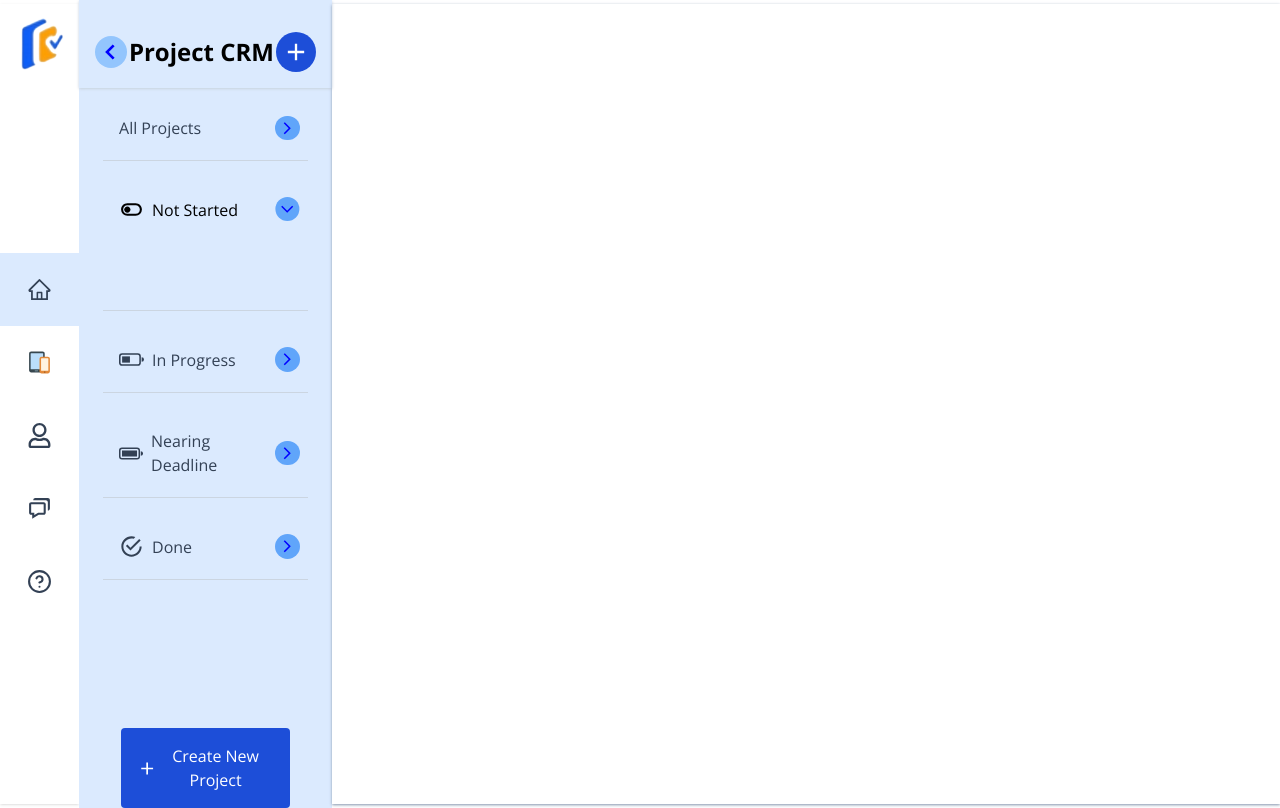
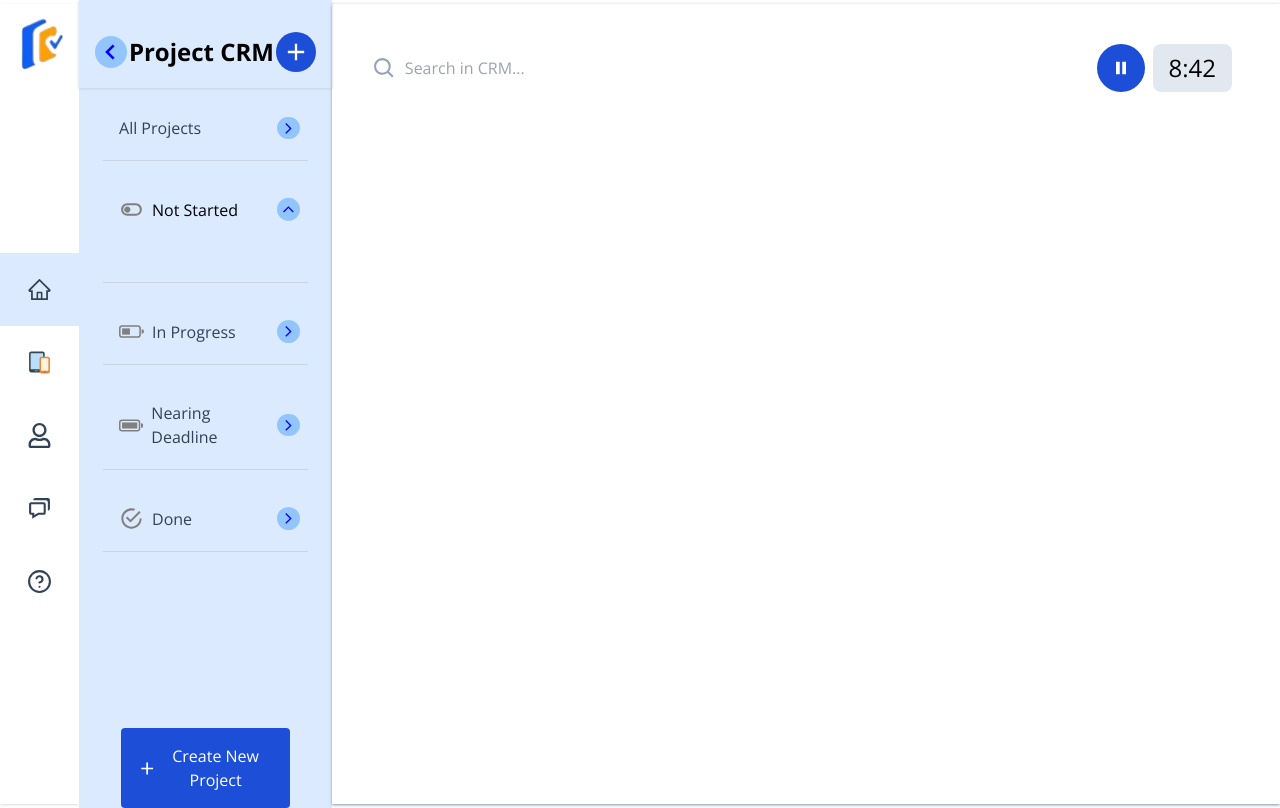
Before and after one commit to chidodev/fyde, a Next.js app: page / in a window 1280 px wide. Built offline with nearby package versions, Linux system fonts and the light colour scheme.

Commit message:
[fix]: Fix middlebar fonts and colors

```diff
--- a/src/components/MiddleBar/MiddleBar.tsx
+++ b/src/components/MiddleBar/MiddleBar.tsx
@@ -9,7 +9,6 @@ import MuiAccordionSummary, {
 import { styled } from '@mui/material/styles';
 import { useState } from 'react';
 import { BiChevronLeft, BiPlus } from 'react-icons/bi';
-import { BsFillTabletLandscapeFill } from 'react-icons/bs';
 
 const Accordion = styled((props: AccordionProps) => (
   <MuiAccordion disableGutters elevation={0} square {...props} />
@@ -24,7 +23,7 @@ const Accordion = styled((props: AccordionProps) => (
 
 const AccordionSummary = styled((props: AccordionSummaryProps) => (
   <MuiAccordionSummary
-    expandIcon={<ArrowForwardIosSharpIcon sx={{ fontSize: '0.9rem' }} />}
+    expandIcon={<ArrowForwardIosSharpIcon sx={{ fontSize: '0.8rem' }} />}
     {...props}
   />
 ))(({ theme }) => ({
@@ -32,11 +31,11 @@ const AccordionSummary = styled((props: AccordionSummaryProps) => (
   fontWeight: "bold",
   flexDirection: 'row',
   '& .MuiAccordionSummary-expandIconWrapper.Mui-expanded': {
-    transform: 'rotate(90deg)',
+    transform: 'rotate(-90deg)',
   },
   '& .MuiAccordionSummary-expandIconWrapper': {
     color: "blue",
-    background: "rgb(96 165 250 / 1)",
+    background: "rgb(147 197 253 / 1)",
     padding: '5px',
     borderRadius: "100%"
   },
@@ -47,7 +46,7 @@ const AccordionSummary = styled((props: AccordionSummaryProps) => (
 }));
 
 const AccordionDetails = styled(MuiAccordionDetails)(({ theme }) => ({
-  padding: theme.spacing(4),
+  padding: theme.spacing(1),
   color: "#999"
 }));
 
@@ -75,16 +74,16 @@ const MiddleBar = () => {
             items.map((item, index) => (
               <Accordion key={index} className='my-2 border-b border-slate-300' expanded={expanded === `panel${index}`} onChange={handleChange(`panel${index}`)}>
                 <AccordionSummary aria-controls={`panel${index}d-content`} id="panel1d-header">
-                  <Box className={`${expanded === ("panel" + index) ? "text-black" : "text-slate-700"} flex items-center`}>
-                    {item.icon && <item.icon className={`mr-2 `} size={25} />}
-                    <Typography className={`font-bold `}>{item.heading}</Typography>
+                  <Box className={`flex items-center`}>
+                    {item.icon && <item.icon color='grey' className={`mr-2 `} size={25} />}
+                    <Typography className={`font-bold ${expanded === ("panel" + index) ? "text-black" : "text-slate-700"} `}>{item.heading}</Typography>
                   </Box>
                 </AccordionSummary>
                 <AccordionDetails>
-                  <ol>
+                  <ol className='pl-10'>
                     {
                       item.subItems.map((subItem, index) => (
-                        <li onClick={() => setActiveSubItem("sub" + index)} className={`my-1 cursor-pointer ${activeSubItem === ("sub" + index) ? "text-black font-bold" : "text-slate-700"}`} key={index}>{subItem.name}</li>
+                        <li onClick={() => setActiveSubItem("sub" + index)} className={`my-2 py-1 cursor-pointer ${activeSubItem === ("sub" + index) ? "text-black font-bold" : "text-slate-700"}`} key={index}>{subItem.name}</li>
                       ))
                     }
                   </ol>
--- /dev/null
+++ b/src/components/Navbar/index.tsx
@@ -0,0 +1,23 @@
+import React from 'react'
+import { BiPause, BiSearch } from 'react-icons/bi'
+
+const Navbar = () => {
+  return (
+    <div className='w-full flex justify-between items-center'>
+      <div className='flex text-slate-400 items-center'>
+        <BiSearch size={25} className='mr-2' />
+        <input type="text" className='outline-none text-black' placeholder='Search in CRM...' />
+      </div>
+      <div className='flex items-center'>
+        <div className='mx-2 h-12 flex items-center'>
+          <span className='w-12  h-full bg-blue-700 flex rounded-full items-center justify-center text-white cursor-pointer'>
+            <BiPause size={30} color='white' />
+          </span>
+          <span className='ml-2 h-full flex items-center justify-center rounded-lg text-2xl px-4 bg-slate-200 text-black'>{(new Date()).getHours()}:{(new Date()).getMinutes()}</span>
+        </div>
+      </div>
+    </div>
+  )
+}
+
+export default Navbar
--- a/src/pages/index.tsx
+++ b/src/pages/index.tsx
@@ -1,14 +1,16 @@
 import CommonComponent from '@/components/Common/CommonComponent'
+import Navbar from '@/components/Navbar'
 import { Inter } from 'next/font/google'
 import Head from 'next/head'
 
 export default function Home() {
   return (
     <CommonComponent>
-      <main className="flex w-full flex-col items-center justify-between p-24">
+      <main className="flex w-full flex-col p-10 min-h-screen">
         <Head>
           <title>Project CRM</title>
         </Head>
+        <Navbar />
       </main>
     </CommonComponent>
   )
```
